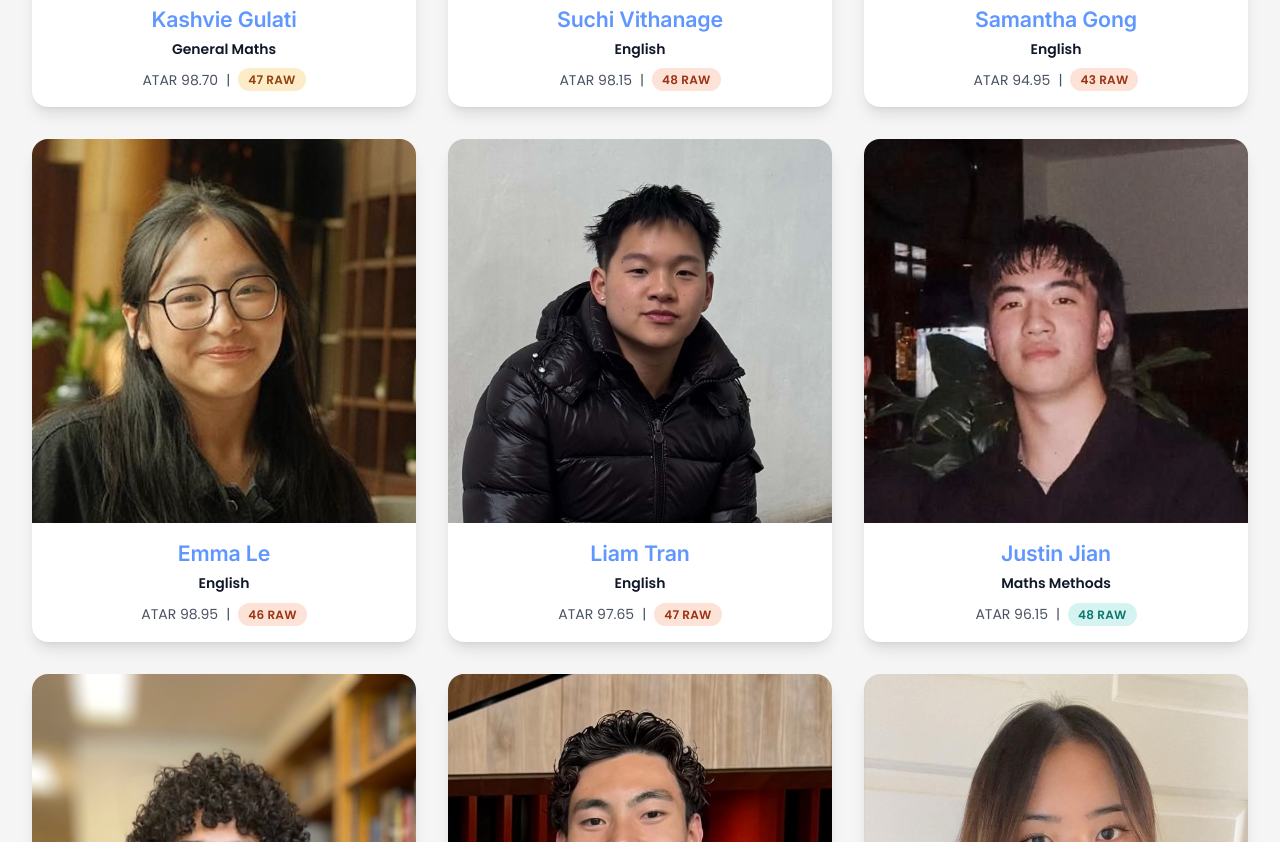
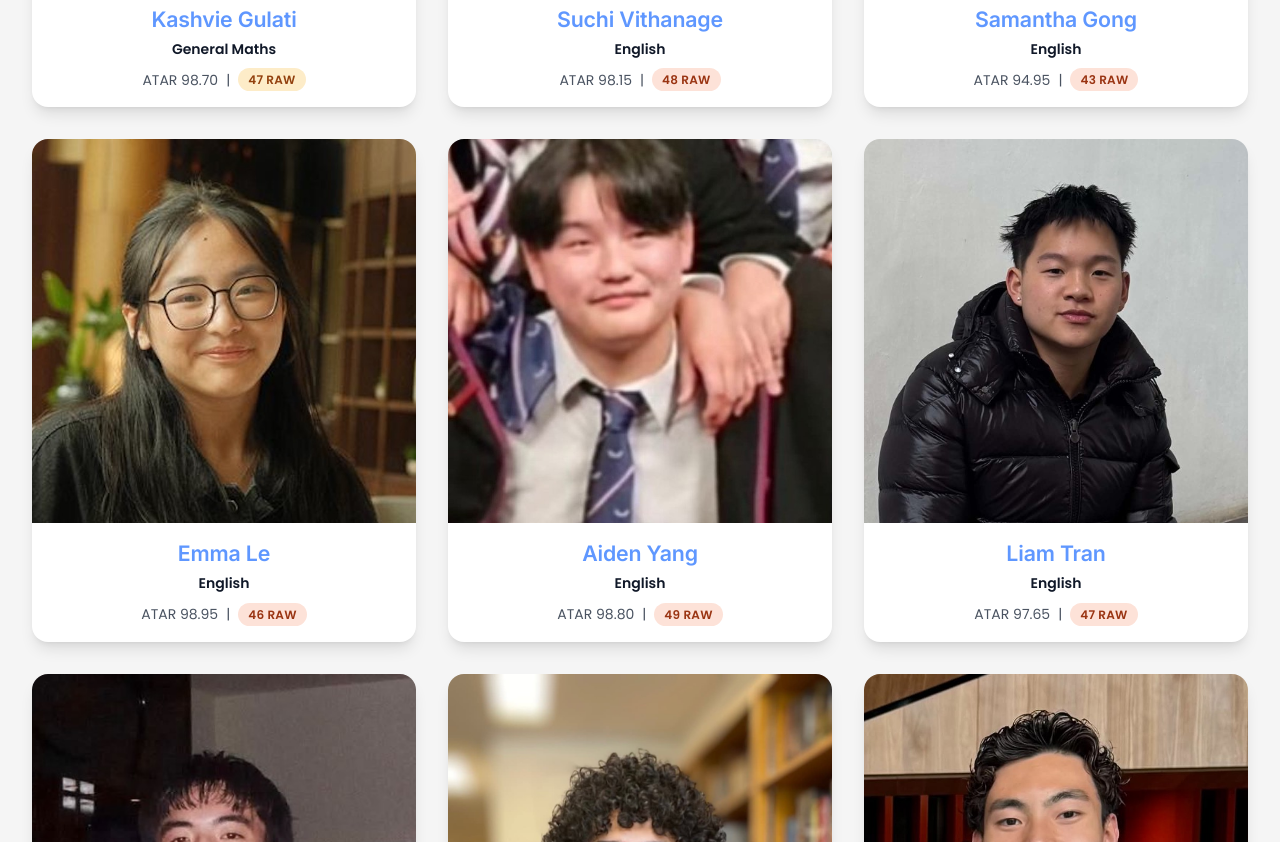
Before and after one commit to derektekk/taiyo-tuition-website, a React (Vite) app: page /tutors in a window 1280 px wide. Shown: the part 740-1582 px from the top of the page. Built offline with nearby package versions, Linux system fonts and the light colour scheme.

Commit message:
feat: add Aiden Yang to tutors
Co-authored-by: Cursor <cursoragent@cursor.com>

```diff
--- a/src/data/tutors.js
+++ b/src/data/tutors.js
@@ -1,3 +1,4 @@
+import aidenYang from "../assets/tutors/aiden-yang.jpg";
 import berniceMao from "../assets/tutors/bernice-mao.jpg";
 import emmaLe from "../assets/tutors/emma-le.jpg";
 import ericLiu from "../assets/tutors/eric-liu.jpg";
@@ -81,6 +82,15 @@ const roster = [
         image: emmaLe,
     },
     {
+        slug: "aiden-yang",
+        name: "Aiden Yang",
+        role: "English tutor",
+        subjects: ["English"],
+        qualifications: ["ATAR 98.80", "English 49"],
+        bio: "Scored a 98.80 ATAR and a 49 in English.",
+        image: aidenYang,
+    },
+    {
         slug: "liam-tran",
         name: "Liam Tran",
         role: "English tutor",
```
Also changed, not shown: src/assets/tutors/aiden-yang.jpg (added).
